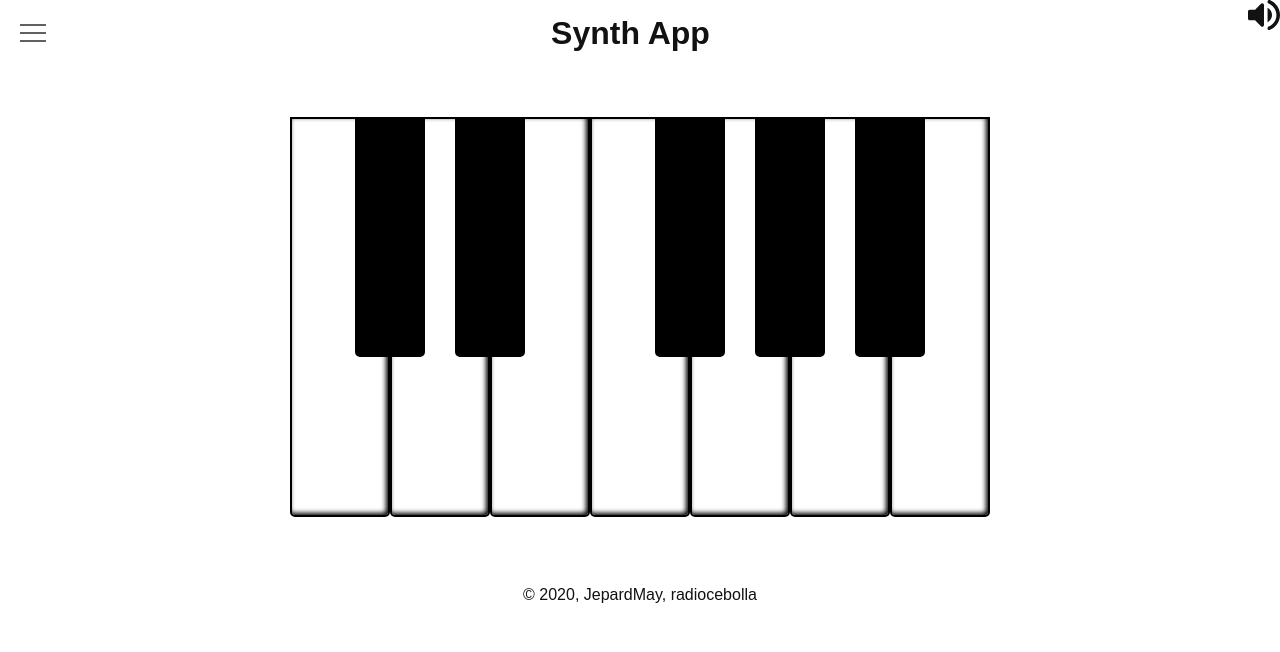
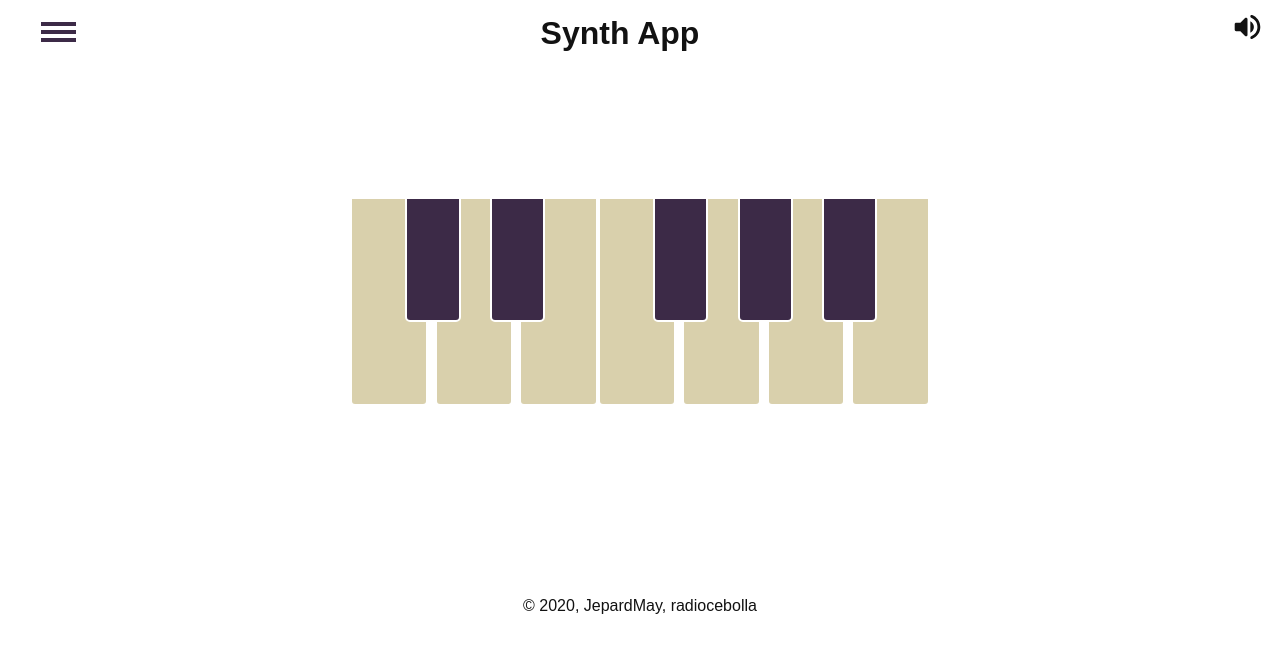
Before and after one commit to JepardMay/synth-app, a website built with webpack: page source/html/index.html in a window 1280 px wide. Built offline with nearby package versions, Linux system fonts and the light colour scheme; files whose address does not match are found by name.

Commit message:
style keys and header a bit

```diff
--- a/source/html/index.html
+++ b/source/html/index.html
@@ -1,12 +1,11 @@
 <!DOCTYPE html>
 <html lang="en">
-
   <head>
-  <meta charset="UTF-8">
-  <meta name="viewport" content="width=device-width, initial-scale=1.0">
+    <meta charset="UTF-8" />
+    <meta name="viewport" content="width=device-width, initial-scale=1.0" />
     <title>Synth App</title>
-  <meta name="description" content="Synth App">
-  <link rel="stylesheet" href="css/style.min.css">
+    <meta name="description" content="Synth App" />
+    <link rel="stylesheet" href="css/style.min.css" />
   </head>
 
   <body>
@@ -28,8 +27,17 @@
         <h1>Synth App</h1>
       </div>
       <div class="volume">
-      <svg width="32" height="30" viewBox="0 0 32 30" fill="none" xmlns="http://www.w3.org/2000/svg">
-        <path d="M0 11.4568V18.5496C0 19.5249 0.8 20.3229 1.77778 20.3229H7.11111L12.96 26.1567C14.08 27.2739 16 26.4759 16 24.8978V5.09094C16 3.51278 14.08 2.71483 12.96 3.83196L7.11111 9.68357H1.77778C0.8 9.68357 0 10.4815 0 11.4568ZM24 15.0032C23.9996 13.5175 23.5834 12.0614 22.7982 10.7988C22.0129 9.53628 20.8899 8.51748 19.5556 7.85716V22.1315C22.1867 20.8371 24 18.1418 24 15.0032ZM19.5556 1.61544V1.97008C19.5556 2.6439 20 3.22907 20.6222 3.47732C25.2089 5.30373 28.4444 9.78996 28.4444 15.0032C28.4444 20.2165 25.2089 24.7027 20.6222 26.5291C19.9822 26.7774 19.5556 27.3625 19.5556 28.0363V28.391C19.5556 29.5081 20.6756 30.2883 21.7067 29.8982C27.7333 27.6108 32 21.8124 32 15.0032C32 8.19407 27.7333 2.39565 21.7067 0.108206C20.6756 -0.299634 19.5556 0.498313 19.5556 1.61544Z" fill="#121212"/>
+        <svg
+          width="41"
+          height="24"
+          viewBox="0 0 32 30"
+          fill="none"
+          xmlns="http://www.w3.org/2000/svg"
+        >
+          <path
+            d="M0 11.4568V18.5496C0 19.5249 0.8 20.3229 1.77778 20.3229H7.11111L12.96 26.1567C14.08 27.2739 16 26.4759 16 24.8978V5.09094C16 3.51278 14.08 2.71483 12.96 3.83196L7.11111 9.68357H1.77778C0.8 9.68357 0 10.4815 0 11.4568ZM24 15.0032C23.9996 13.5175 23.5834 12.0614 22.7982 10.7988C22.0129 9.53628 20.8899 8.51748 19.5556 7.85716V22.1315C22.1867 20.8371 24 18.1418 24 15.0032ZM19.5556 1.61544V1.97008C19.5556 2.6439 20 3.22907 20.6222 3.47732C25.2089 5.30373 28.4444 9.78996 28.4444 15.0032C28.4444 20.2165 25.2089 24.7027 20.6222 26.5291C19.9822 26.7774 19.5556 27.3625 19.5556 28.0363V28.391C19.5556 29.5081 20.6756 30.2883 21.7067 29.8982C27.7333 27.6108 32 21.8124 32 15.0032C32 8.19407 27.7333 2.39565 21.7067 0.108206C20.6756 -0.299634 19.5556 0.498313 19.5556 1.61544Z"
+            fill="#121212"
+          />
         </svg>
       </div>
     </header>
@@ -54,10 +62,9 @@
     <footer>
       <div class="container">
         <div class="box-copyright">
-        <p class="box-copyright__copy">© 2020, JepardMay, radiocebolla
+          <p class="box-copyright__copy">© 2020, JepardMay, radiocebolla</p>
         </div>
       </div>
     </footer>
   </body>
-
 </html>
--- a/source/sass/blocks/example.scss
+++ b/source/sass/blocks/example.scss
@@ -17,12 +17,11 @@
 /* стилизуем кнопку */
 .menu__btn {
   display: flex; /* используем flex для центрирования содержимого */
-  align-items: center;  /* центрируем содержимое кнопки */
+  align-items: center; /* центрируем содержимое кнопки */
   position: fixed;
-  top: 20px;
-  left: 20px;
-  width: 26px;
-  height: 26px;
+  top: 32px;
+  left: 41px;
+  width: 35px;
   cursor: pointer;
   z-index: 1;
 }
@@ -33,15 +32,15 @@
   display: block;
   position: absolute;
   width: 100%;
-  height: 2px;
-  background-color: #616161;
+  height: 4px;
+  background-color: $color-jagger;
 }
 .menu__btn > span::before {
-  content: '';
+  content: "";
   top: -8px;
 }
 .menu__btn > span::after {
-  content: '';
+  content: "";
   top: 8px;
 }
 
@@ -58,31 +57,35 @@
   padding: 80px 0;
   list-style: none;
   text-align: center;
-  background-color: #ECEFF1;
-  box-shadow: 1px 0px 6px rgba(0, 0, 0, .2);
+  background-color: #eceff1;
+  box-shadow: 1px 0px 6px rgba(0, 0, 0, 0.2);
 }
 /* элементы меню */
 .menu__item {
   display: block;
   padding: 12px 24px;
   color: #333;
-  font-family: 'Roboto', sans-serif;
+  font-family: "Roboto", sans-serif;
   font-size: 20px;
   font-weight: 600;
   text-decoration: none;
 }
 .menu__item:hover {
-  background-color: #CFD8DC;
+  background-color: #cfd8dc;
 }
 
 #menu__toggle:checked ~ .menu__btn > span {
   transform: rotate(45deg);
 }
-#menu__toggle:checked ~ .menu__btn > span::before {
+#menu__toggle:checked
+  ~ .menu__btn
+  > span::before {
   top: 0;
   transform: rotate(0);
 }
-#menu__toggle:checked ~ .menu__btn > span::after {
+#menu__toggle:checked
+  ~ .menu__btn
+  > span::after {
   top: 0;
   transform: rotate(90deg);
 }
@@ -94,47 +97,48 @@
 .menu__btn > span,
 .menu__btn > span::before,
 .menu__btn > span::after {
-  transition-duration: .25s;
+  transition-duration: 0.25s;
 }
 .menu__box {
-  transition-duration: .25s;
+  transition-duration: 0.25s;
 }
 .menu__item {
-  transition-duration: .25s;
+  transition-duration: 0.25s;
 }
 
 .piano {
   width: 580px;
   height: 209px;
-  margin:50px auto;
-  display:flex;
+  margin: 130px auto;
+  display: flex;
+  justify-content: space-between;
 }
 .key {
   width: 100px;
   height: 100%;
-  border:2px solid #000;
+  border: 2px solid $color-white;
   border-radius: 0 0 5px 5px;
   cursor: pointer;
-  box-shadow: inset -2px -2px 5px #000;
+  // box-shadow: inset -2px -2px 5px #000;
   text-align: center;
   font-size: 40px;
   font-family: sans-serif;
   font-weight: bold;
-  background: #fff;
+  background: $color-white-rock;
   user-select: none;
-  transition: .1s;
+  transition: 0.1s;
   display: flex;
   align-items: flex-end;
   justify-content: center;
 }
 .key-b {
   width: 70px;
-  background: #000;
+  background: $color-jagger;
   font-size: 30px;
-  color:#fff;
+  color: #fff;
   height: 60%;
-  margin-left: -35px;
-  margin-right: -35px;
+  margin-left: -23px;
+  margin-right: -26px;
   z-index: 2;
 }
 .key.active {
@@ -148,3 +152,8 @@
   display: flex;
   justify-content: space-between;
   margin-top: 42px;
+}
+
+.volume {
+  padding: 15px 12px 0 0;
+}
```
Also changed, not shown: build/css/style.min.css, build/index.html, 1 other file. Lines whose indentation alone changed are shown as unchanged.
